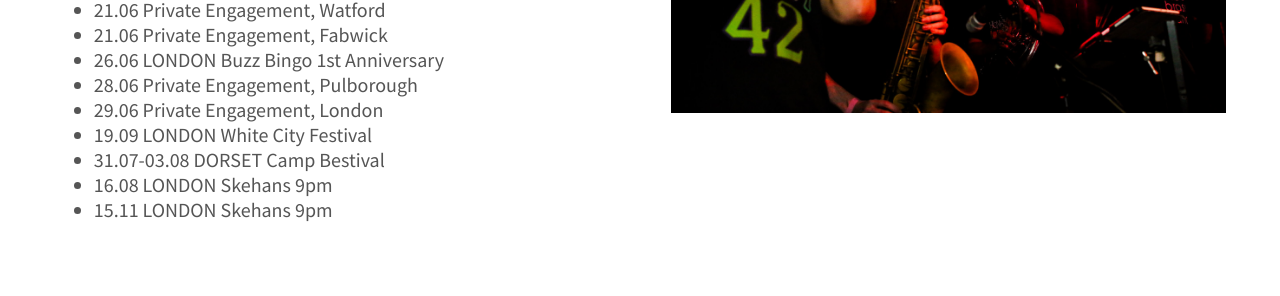
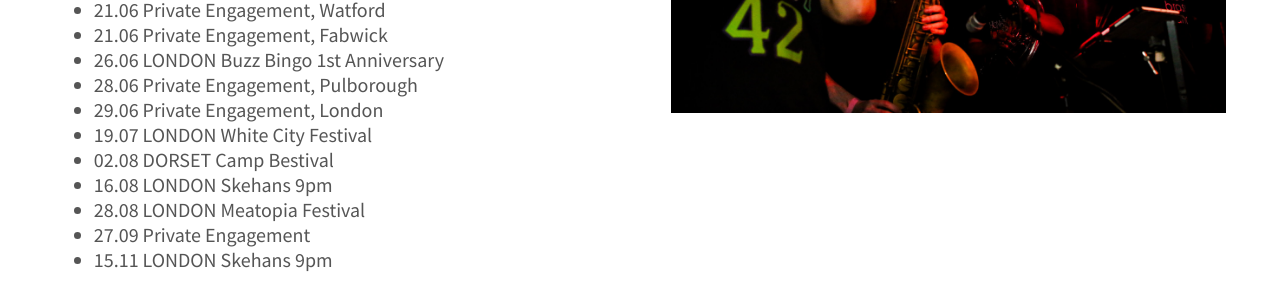
Before and after one commit to babelbrass/babel, a plain HTML site: page calendar.html in a window 1280 px wide. Shown: the part 783-1079 px from the top of the page. Drawn offline with Linux system fonts and the light colour scheme; grey boxes are pictures that could not be loaded.

Commit message:
Deployment 2025-07-27 04:05 AM Release/master

```diff
--- a/calendar.html
+++ b/calendar.html
@@ -104,9 +104,11 @@
 <li style="font-weight: 400;" aria-level="1"><span style="font-weight: 400;">26.06 LONDON Buzz Bingo 1st Anniversary</span></li>
 <li style="font-weight: 400;" aria-level="1"><span style="font-weight: 400;">28.06 Private Engagement, Pulborough</span></li>
 <li style="font-weight: 400;" aria-level="1"><span style="font-weight: 400;">29.06 Private Engagement, London</span></li>
-<li style="font-weight: 400;" aria-level="1"><span style="font-weight: 400;">19.09 LONDON White City Festival</span></li>
-<li style="font-weight: 400;" aria-level="1"><span style="font-weight: 400;">31.07-03.08 DORSET Camp Bestival</span></li>
+<li style="font-weight: 400;" aria-level="1"><span style="font-weight: 400;">19.07 LONDON White City Festival</span></li>
+<li style="font-weight: 400;" aria-level="1"><span style="font-weight: 400;">02.08 DORSET Camp Bestival</span><span style="font-weight: 400;"></span></li>
 <li><span style="font-weight: 400;">16.08 LONDON Skehans 9pm</span></li>
+<li><span style="font-weight: 400;">28.08 LONDON Meatopia Festival</span></li>
+<li><span style="font-weight: 400;">27.09 Private Engagement</span></li>
 <li><span style="font-weight: 400;">15.11 LONDON Skehans 9pm</span></li>
 </ul></div>
           <div class="cmptTiles_tileImageContainer  cmptTiles_tileImageContainer-contentAbove">
```
